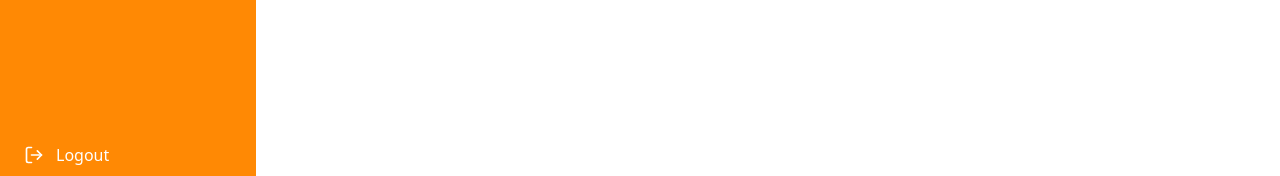
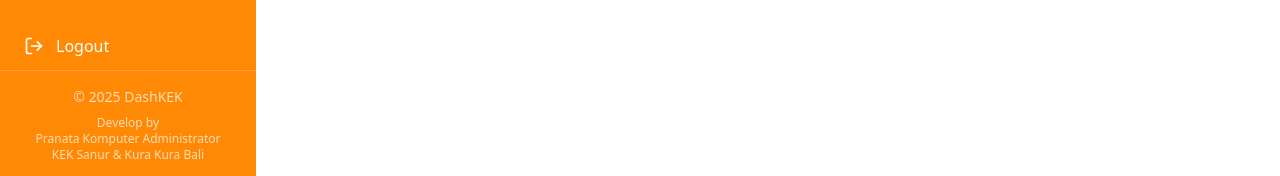
Before and after one commit to chuboot/dashkek-r, a React (Vite) app: page /dashboard in a window 1280 px wide. Shown: the part 621-797 px from the top of the page. Built offline with nearby package versions, Linux system fonts and the light colour scheme; no server answers; sample sign-in values are in the browser's storage.

Commit message:
edit sidebar, tambah copyright

```diff
--- a/src/components/Sidebar.jsx
+++ b/src/components/Sidebar.jsx
@@ -65,6 +65,13 @@ export default function Sidebar({ isOpen, onClose }) {
         <LogOut size={20} />
         Logout
       </button>
+      <div className="p-4 text-center text-xs text-white/70 border-t border-white/20">
+        <p className="text-sm mb-2">© 2025 DashKEK </p>
+        <p className="text-xs">Develop by </p>
+        <p className="text-xs">Pranata Komputer Administrator</p>
+        <p className="text-xs">KEK Sanur & Kura Kura Bali</p>
+      </div>
+
     </aside>
   );
 }
--- a/src/pages/AreaDetail.jsx
+++ b/src/pages/AreaDetail.jsx
@@ -91,7 +91,7 @@ const AreaDetail = () => {
                             {/* <h4 className="text-lg font-semibold mb-2">Isu Strategis</h4> */}
                             <div className="flex items-center space-x-2">
                                 <div className="bg-orange-100 text-orange-500 p-2 rounded-full">
-                                   <MessageSquareQuote />
+                                    <MessageSquareQuote />
                                 </div>
                                 <span className="font-semibold">Isu Strategis</span>
                             </div>
```
